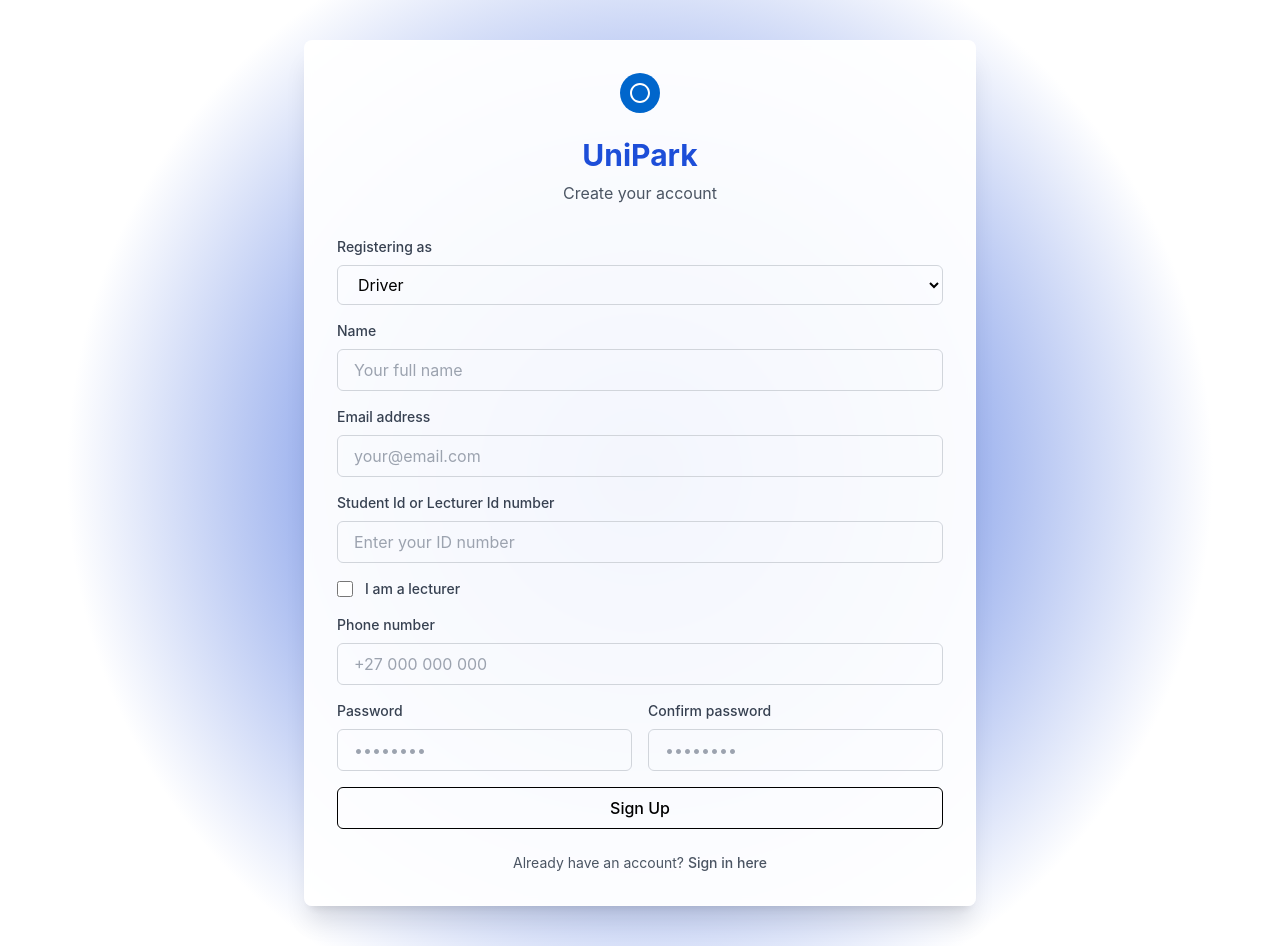
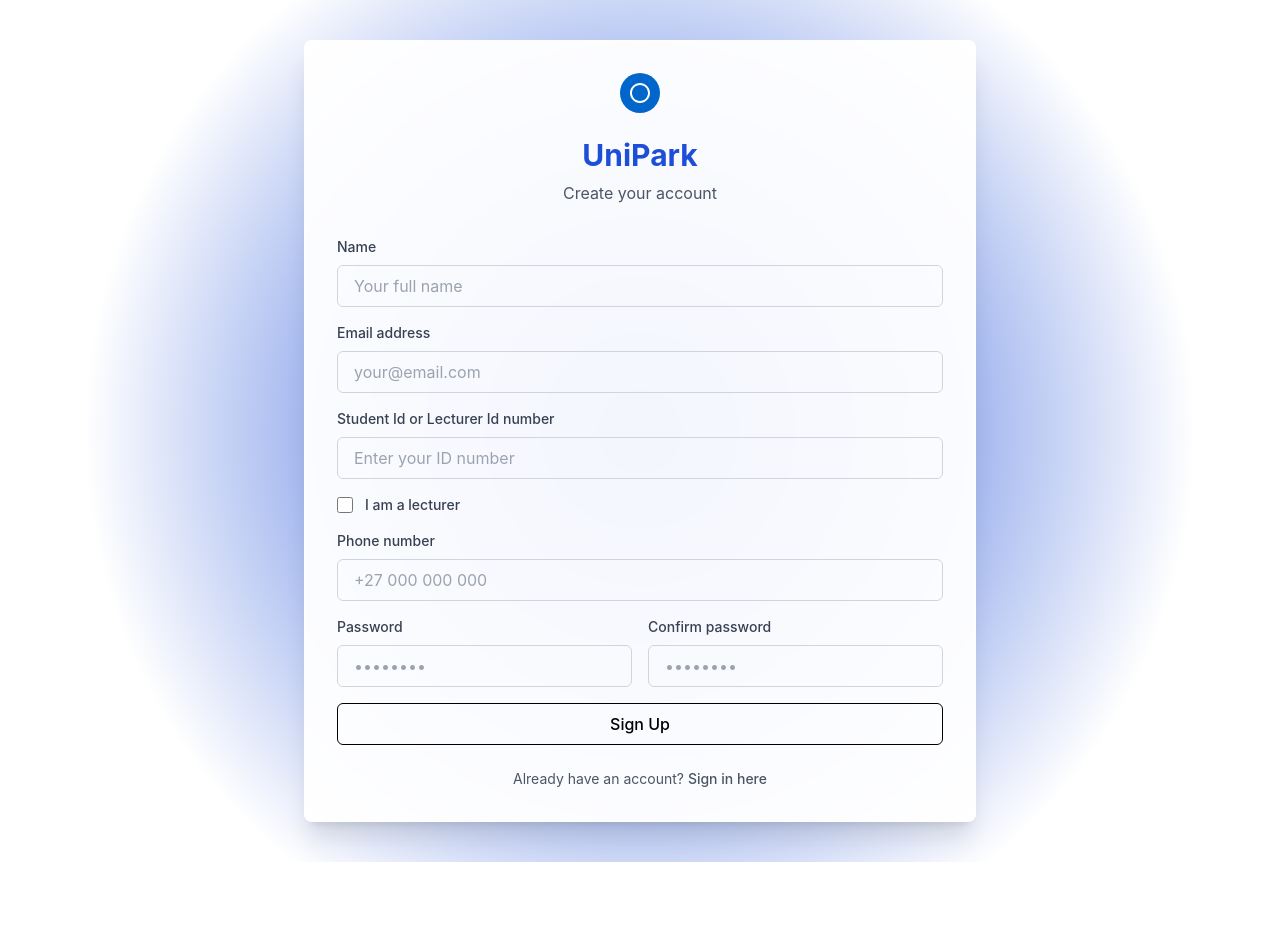
Before and after one commit to CelestialSteel/UniPark, a React (Vite) app in the folder frontend/: page /signup in a window 1280 px wide. After the commit the page ends 862 px from the top, so only its background shows below. Built offline with nearby package versions, Linux system fonts and the light colour scheme.

Commit message:
Update SignupPage.jsx

```diff
--- a/frontend/src/components/Auth/SignupPage.jsx
+++ b/frontend/src/components/Auth/SignupPage.jsx
@@ -1,11 +1,6 @@
 import { Link, useNavigate } from 'react-router-dom';
 import { useState } from 'react';
 
-const roleOptions = [
-  { value: 'driver', label: 'Driver' },
-  { value: 'security', label: 'Security' },
-  { value: 'admin', label: 'Admin' },
-];
 
 export default function SignupPage() {
   const navigate = useNavigate();
@@ -71,21 +66,6 @@ export default function SignupPage() {
         )}
 
         <form onSubmit={handleSubmit} className="space-y-4">
-          <div>
-            <label className="block text-sm font-medium text-gray-700 mb-2">Registering as</label>
-            <select
-              value={role}
-              onChange={(e) => setRole(e.target.value)}
-              className="w-full px-4 py-2 border border-gray-300 rounded-md focus:outline-none focus:ring-2 focus:ring-primary"
-            >
-              {roleOptions.map((option) => (
-                <option key={option.value} value={option.value}>
-                  {option.label}
-                </option>
-              ))}
-            </select>
-          </div>
-
           <div>
             <label className="block text-sm font-medium text-gray-700 mb-2">Name</label>
             <input
```
